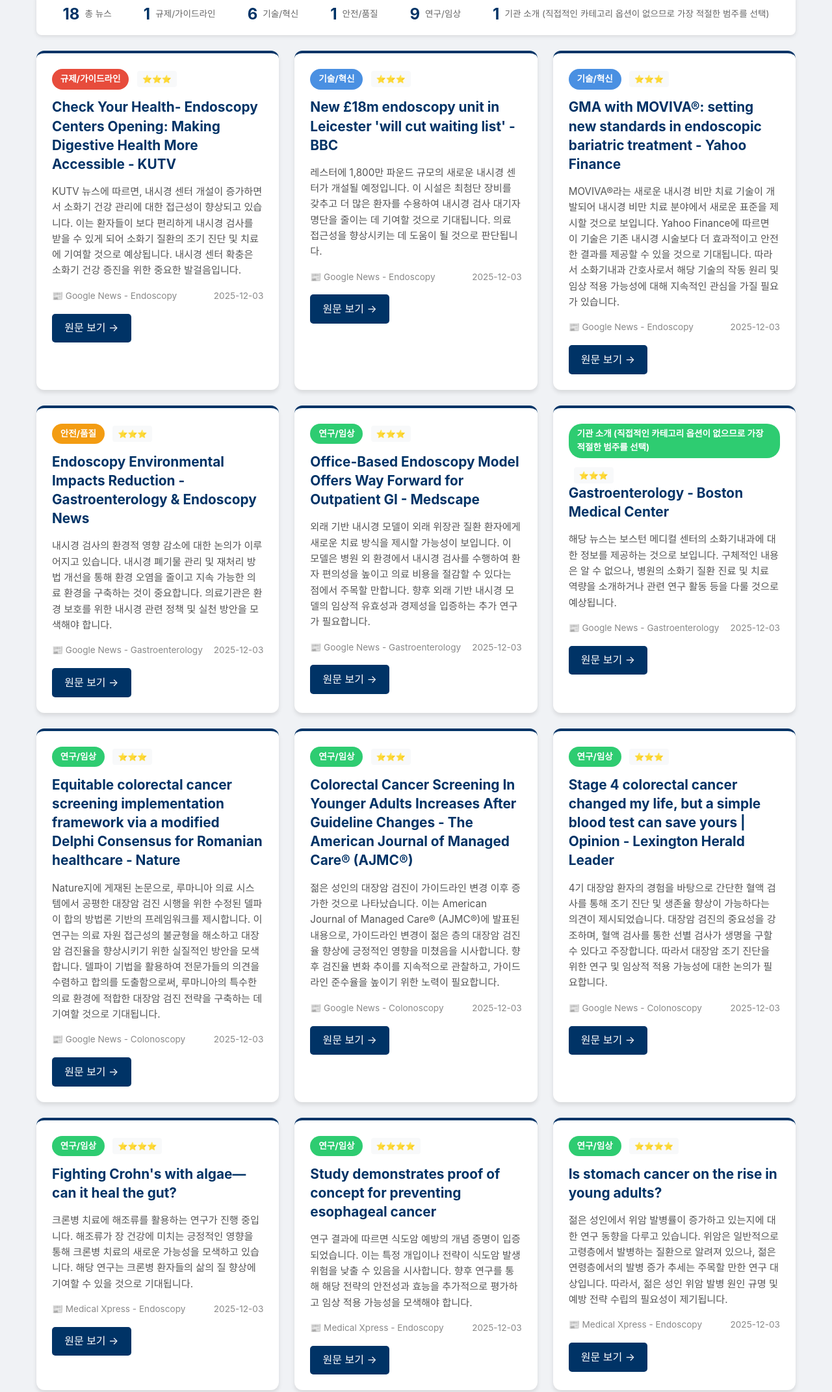
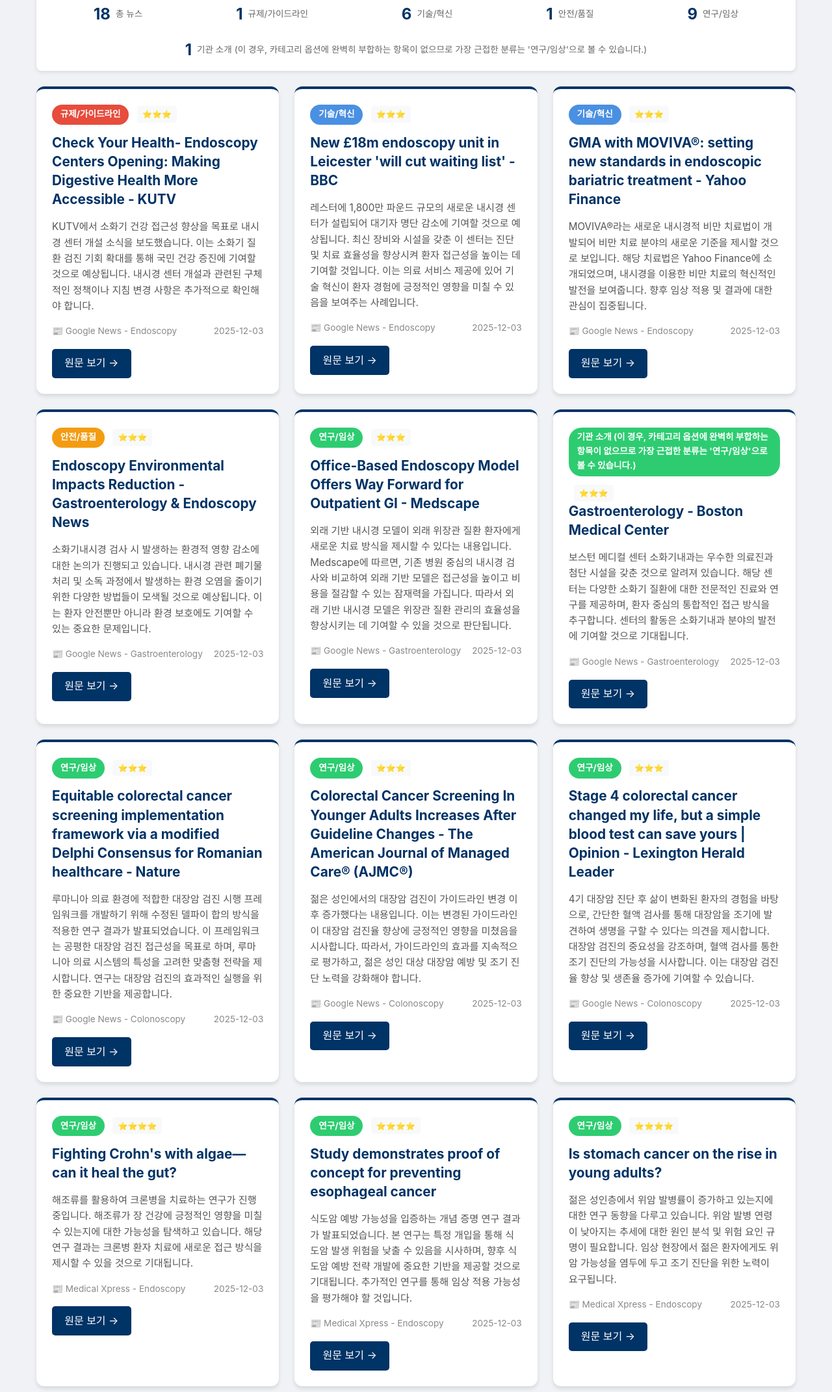
Before and after one commit to lumenmedi/lumenmedi, a plain HTML site: page index.html in a window 1280 px wide. Shown: the part 153-2295 px from the top of the page at 65% size. Drawn offline with Linux system fonts and the light colour scheme.

Commit message:
🚀 Daily Update: 2025-12-03 06:50 UTC

```diff
--- a/index.html
+++ b/index.html
@@ -107,7 +107,7 @@
 
             <div class="stat-item">
                 <span class="number">1</span>
-                <span class="label">기관 소개 (직접적인 카테고리 옵션이 없으므로 가장 적절한 범주를 선택)</span>
+                <span class="label">기관 소개 (이 경우, 카테고리 옵션에 완벽히 부합하는 항목이 없으므로 가장 근접한 분류는 '연구/임상'으로 볼 수 있습니다.)</span>
             </div>
 
         </div>
@@ -119,7 +119,7 @@
                 <span class="tag tag-regulation">규제/가이드라인</span>
                 <span class="source-badge">⭐⭐⭐</span>
                 <h3 class="title">Check Your Health- Endoscopy Centers Opening: Making Digestive Health More Accessible - KUTV</h3>
-                <p class="summary">KUTV 뉴스에 따르면, 내시경 센터 개설이 증가하면서 소화기 건강 관리에 대한 접근성이 향상되고 있습니다. 이는 환자들이 보다 편리하게 내시경 검사를 받을 수 있게 되어 소화기 질환의 조기 진단 및 치료에 기여할 것으로 예상됩니다. 내시경 센터 확충은 소화기 건강 증진을 위한 중요한 발걸음입니다.</p>
+                <p class="summary">KUTV에서 소화기 건강 접근성 향상을 목표로 내시경 센터 개설 소식을 보도했습니다. 이는 소화기 질환 검진 기회 확대를 통해 국민 건강 증진에 기여할 것으로 예상됩니다. 내시경 센터 개설과 관련된 구체적인 정책이나 지침 변경 사항은 추가적으로 확인해야 합니다.</p>
                 <div class="meta">
                     <span>📰 Google News - Endoscopy</span>
                     <span>2025-12-03</span>
@@ -131,7 +131,7 @@
                 <span class="tag tag-tech">기술/혁신</span>
                 <span class="source-badge">⭐⭐⭐</span>
                 <h3 class="title">New £18m endoscopy unit in Leicester 'will cut waiting list' - BBC</h3>
-                <p class="summary">레스터에 1,800만 파운드 규모의 새로운 내시경 센터가 개설될 예정입니다. 이 시설은 최첨단 장비를 갖추고 더 많은 환자를 수용하여 내시경 검사 대기자 명단을 줄이는 데 기여할 것으로 기대됩니다. 의료 접근성을 향상시키는 데 도움이 될 것으로 판단됩니다.</p>
+                <p class="summary">레스터에 1,800만 파운드 규모의 새로운 내시경 센터가 설립되어 대기자 명단 감소에 기여할 것으로 예상됩니다. 최신 장비와 시설을 갖춘 이 센터는 진단 및 치료 효율성을 향상시켜 환자 접근성을 높이는 데 기여할 것입니다. 이는 의료 서비스 제공에 있어 기술 혁신이 환자 경험에 긍정적인 영향을 미칠 수 있음을 보여주는 사례입니다.</p>
                 <div class="meta">
                     <span>📰 Google News - Endoscopy</span>
                     <span>2025-12-03</span>
@@ -143,7 +143,7 @@
                 <span class="tag tag-tech">기술/혁신</span>
                 <span class="source-badge">⭐⭐⭐</span>
                 <h3 class="title">GMA with MOVIVA®: setting new standards in endoscopic bariatric treatment - Yahoo Finance</h3>
-                <p class="summary">MOVIVA®라는 새로운 내시경 비만 치료 기술이 개발되어 내시경 비만 치료 분야에서 새로운 표준을 제시할 것으로 보입니다. Yahoo Finance에 따르면 이 기술은 기존 내시경 시술보다 더 효과적이고 안전한 결과를 제공할 수 있을 것으로 기대됩니다. 따라서 소화기내과 간호사로서 해당 기술의 작동 원리 및 임상 적용 가능성에 대해 지속적인 관심을 가질 필요가 있습니다.</p>
+                <p class="summary">MOVIVA®라는 새로운 내시경적 비만 치료법이 개발되어 비만 치료 분야의 새로운 기준을 제시할 것으로 보입니다. 해당 치료법은 Yahoo Finance에 소개되었으며, 내시경을 이용한 비만 치료의 혁신적인 발전을 보여줍니다. 향후 임상 적용 및 결과에 대한 관심이 집중됩니다.</p>
                 <div class="meta">
                     <span>📰 Google News - Endoscopy</span>
                     <span>2025-12-03</span>
@@ -155,7 +155,7 @@
                 <span class="tag tag-safety">안전/품질</span>
                 <span class="source-badge">⭐⭐⭐</span>
                 <h3 class="title">Endoscopy Environmental Impacts Reduction - Gastroenterology & Endoscopy News</h3>
-                <p class="summary">내시경 검사의 환경적 영향 감소에 대한 논의가 이루어지고 있습니다. 내시경 폐기물 관리 및 재처리 방법 개선을 통해 환경 오염을 줄이고 지속 가능한 의료 환경을 구축하는 것이 중요합니다. 의료기관은 환경 보호를 위한 내시경 관련 정책 및 실천 방안을 모색해야 합니다.</p>
+                <p class="summary">소화기내시경 검사 시 발생하는 환경적 영향 감소에 대한 논의가 진행되고 있습니다. 내시경 관련 폐기물 처리 및 소독 과정에서 발생하는 환경 오염을 줄이기 위한 다양한 방법들이 모색될 것으로 예상됩니다. 이는 환자 안전뿐만 아니라 환경 보호에도 기여할 수 있는 중요한 문제입니다.</p>
                 <div class="meta">
                     <span>📰 Google News - Gastroenterology</span>
                     <span>2025-12-03</span>
@@ -167,7 +167,7 @@
                 <span class="tag tag-research">연구/임상</span>
                 <span class="source-badge">⭐⭐⭐</span>
                 <h3 class="title">Office-Based Endoscopy Model Offers Way Forward for Outpatient GI - Medscape</h3>
-                <p class="summary">외래 기반 내시경 모델이 외래 위장관 질환 환자에게 새로운 치료 방식을 제시할 가능성이 보입니다. 이 모델은 병원 외 환경에서 내시경 검사를 수행하여 환자 편의성을 높이고 의료 비용을 절감할 수 있다는 점에서 주목할 만합니다. 향후 외래 기반 내시경 모델의 임상적 유효성과 경제성을 입증하는 추가 연구가 필요합니다.</p>
+                <p class="summary">외래 기반 내시경 모델이 외래 위장관 질환 환자에게 새로운 치료 방식을 제시할 수 있다는 내용입니다. Medscape에 따르면, 기존 병원 중심의 내시경 검사와 비교하여 외래 기반 모델은 접근성을 높이고 비용을 절감할 수 있는 잠재력을 가집니다. 따라서 외래 기반 내시경 모델은 위장관 질환 관리의 효율성을 향상시키는 데 기여할 수 있을 것으로 판단됩니다.</p>
                 <div class="meta">
                     <span>📰 Google News - Gastroenterology</span>
                     <span>2025-12-03</span>
@@ -176,10 +176,10 @@
             </div>
 
             <div class="card">
-                <span class="tag tag-research">기관 소개 (직접적인 카테고리 옵션이 없으므로 가장 적절한 범주를 선택)</span>
+                <span class="tag tag-research">기관 소개 (이 경우, 카테고리 옵션에 완벽히 부합하는 항목이 없으므로 가장 근접한 분류는 '연구/임상'으로 볼 수 있습니다.)</span>
                 <span class="source-badge">⭐⭐⭐</span>
                 <h3 class="title">Gastroenterology - Boston Medical Center</h3>
-                <p class="summary">해당 뉴스는 보스턴 메디컬 센터의 소화기내과에 대한 정보를 제공하는 것으로 보입니다. 구체적인 내용은 알 수 없으나, 병원의 소화기 질환 진료 및 치료 역량을 소개하거나 관련 연구 활동 등을 다룰 것으로 예상됩니다.</p>
+                <p class="summary">보스턴 메디컬 센터 소화기내과는 우수한 의료진과 첨단 시설을 갖춘 것으로 알려져 있습니다. 해당 센터는 다양한 소화기 질환에 대한 전문적인 진료와 연구를 제공하며, 환자 중심의 통합적인 접근 방식을 추구합니다. 센터의 활동은 소화기내과 분야의 발전에 기여할 것으로 기대됩니다.</p>
                 <div class="meta">
                     <span>📰 Google News - Gastroenterology</span>
                     <span>2025-12-03</span>
@@ -191,7 +191,7 @@
                 <span class="tag tag-research">연구/임상</span>
                 <span class="source-badge">⭐⭐⭐</span>
                 <h3 class="title">Equitable colorectal cancer screening implementation framework via a modified Delphi Consensus for Romanian healthcare - Nature</h3>
-                <p class="summary">Nature지에 게재된 논문으로, 루마니아 의료 시스템에서 공평한 대장암 검진 시행을 위한 수정된 델파이 합의 방법론 기반의 프레임워크를 제시합니다. 이 연구는 의료 자원 접근성의 불균형을 해소하고 대장암 검진율을 향상시키기 위한 실질적인 방안을 모색합니다. 델파이 기법을 활용하여 전문가들의 의견을 수렴하고 합의를 도출함으로써, 루마니아의 특수한 의료 환경에 적합한 대장암 검진 전략을 구축하는 데 기여할 것으로 기대됩니다.</p>
+                <p class="summary">루마니아 의료 환경에 적합한 대장암 검진 시행 프레임워크를 개발하기 위해 수정된 델파이 합의 방식을 적용한 연구 결과가 발표되었습니다. 이 프레임워크는 공평한 대장암 검진 접근성을 목표로 하며, 루마니아 의료 시스템의 특성을 고려한 맞춤형 전략을 제시합니다. 연구는 대장암 검진의 효과적인 실행을 위한 중요한 기반을 제공합니다.</p>
                 <div class="meta">
                     <span>📰 Google News - Colonoscopy</span>
                     <span>2025-12-03</span>
@@ -203,7 +203,7 @@
                 <span class="tag tag-research">연구/임상</span>
                 <span class="source-badge">⭐⭐⭐</span>
                 <h3 class="title">Colorectal Cancer Screening In Younger Adults Increases After Guideline Changes - The American Journal of Managed Care® (AJMC®)</h3>
-                <p class="summary">젊은 성인의 대장암 검진이 가이드라인 변경 이후 증가한 것으로 나타났습니다. 이는 American Journal of Managed Care® (AJMC®)에 발표된 내용으로, 가이드라인 변경이 젊은 층의 대장암 검진율 향상에 긍정적인 영향을 미쳤음을 시사합니다. 향후 검진율 변화 추이를 지속적으로 관찰하고, 가이드라인 준수율을 높이기 위한 노력이 필요합니다.</p>
+                <p class="summary">젊은 성인에서의 대장암 검진이 가이드라인 변경 이후 증가했다는 내용입니다. 이는 변경된 가이드라인이 대장암 검진율 향상에 긍정적인 영향을 미쳤음을 시사합니다. 따라서, 가이드라인의 효과를 지속적으로 평가하고, 젊은 성인 대상 대장암 예방 및 조기 진단 노력을 강화해야 합니다.</p>
                 <div class="meta">
                     <span>📰 Google News - Colonoscopy</span>
                     <span>2025-12-03</span>
@@ -215,7 +215,7 @@
                 <span class="tag tag-research">연구/임상</span>
                 <span class="source-badge">⭐⭐⭐</span>
                 <h3 class="title">Stage 4 colorectal cancer changed my life, but a simple blood test can save yours | Opinion - Lexington Herald Leader</h3>
-                <p class="summary">4기 대장암 환자의 경험을 바탕으로 간단한 혈액 검사를 통해 조기 진단 및 생존율 향상이 가능하다는 의견이 제시되었습니다. 대장암 검진의 중요성을 강조하며, 혈액 검사를 통한 선별 검사가 생명을 구할 수 있다고 주장합니다. 따라서 대장암 조기 진단을 위한 연구 및 임상적 적용 가능성에 대한 논의가 필요합니다.</p>
+                <p class="summary">4기 대장암 진단 후 삶이 변화된 환자의 경험을 바탕으로, 간단한 혈액 검사를 통해 대장암을 조기에 발견하여 생명을 구할 수 있다는 의견을 제시합니다. 대장암 검진의 중요성을 강조하며, 혈액 검사를 통한 조기 진단의 가능성을 시사합니다. 이는 대장암 검진율 향상 및 생존율 증가에 기여할 수 있습니다.</p>
                 <div class="meta">
                     <span>📰 Google News - Colonoscopy</span>
                     <span>2025-12-03</span>
@@ -227,7 +227,7 @@
                 <span class="tag tag-research">연구/임상</span>
                 <span class="source-badge">⭐⭐⭐⭐</span>
                 <h3 class="title">Fighting Crohn's with algae—can it heal the gut?</h3>
-                <p class="summary">크론병 치료에 해조류를 활용하는 연구가 진행 중입니다. 해조류가 장 건강에 미치는 긍정적인 영향을 통해 크론병 치료의 새로운 가능성을 모색하고 있습니다. 해당 연구는 크론병 환자들의 삶의 질 향상에 기여할 수 있을 것으로 기대됩니다.</p>
+                <p class="summary">해조류를 활용하여 크론병을 치료하는 연구가 진행 중입니다. 해조류가 장 건강에 긍정적인 영향을 미칠 수 있는지에 대한 가능성을 탐색하고 있습니다. 해당 연구 결과는 크론병 환자 치료에 새로운 접근 방식을 제시할 수 있을 것으로 기대됩니다.</p>
                 <div class="meta">
                     <span>📰 Medical Xpress - Endoscopy</span>
                     <span>2025-12-03</span>
@@ -239,7 +239,7 @@
                 <span class="tag tag-research">연구/임상</span>
                 <span class="source-badge">⭐⭐⭐⭐</span>
                 <h3 class="title">Study demonstrates proof of concept for preventing esophageal cancer</h3>
-                <p class="summary">연구 결과에 따르면 식도암 예방의 개념 증명이 입증되었습니다. 이는 특정 개입이나 전략이 식도암 발생 위험을 낮출 수 있음을 시사합니다. 향후 연구를 통해 해당 전략의 안전성과 효능을 추가적으로 평가하고 임상 적용 가능성을 모색해야 합니다.</p>
+                <p class="summary">식도암 예방 가능성을 입증하는 개념 증명 연구 결과가 발표되었습니다. 본 연구는 특정 개입을 통해 식도암 발생 위험을 낮출 수 있음을 시사하며, 향후 식도암 예방 전략 개발에 중요한 기반을 제공할 것으로 기대됩니다. 추가적인 연구를 통해 임상 적용 가능성을 평가해야 할 것입니다.</p>
                 <div class="meta">
                     <span>📰 Medical Xpress - Endoscopy</span>
                     <span>2025-12-03</span>
@@ -251,7 +251,7 @@
                 <span class="tag tag-research">연구/임상</span>
                 <span class="source-badge">⭐⭐⭐⭐</span>
                 <h3 class="title">Is stomach cancer on the rise in young adults?</h3>
-                <p class="summary">젊은 성인에서 위암 발병률이 증가하고 있는지에 대한 연구 동향을 다루고 있습니다. 위암은 일반적으로 고령층에서 발병하는 질환으로 알려져 있으나, 젊은 연령층에서의 발병 증가 추세는 주목할 만한 연구 대상입니다. 따라서, 젊은 성인 위암 발병 원인 규명 및 예방 전략 수립의 필요성이 제기됩니다.</p>
+                <p class="summary">젊은 성인층에서 위암 발병률이 증가하고 있는지에 대한 연구 동향을 다루고 있습니다. 위암 발병 연령이 낮아지는 추세에 대한 원인 분석 및 위험 요인 규명이 필요합니다. 임상 현장에서 젊은 환자에게도 위암 가능성을 염두에 두고 조기 진단을 위한 노력이 요구됩니다.</p>
                 <div class="meta">
                     <span>📰 Medical Xpress - Endoscopy</span>
                     <span>2025-12-03</span>
@@ -263,7 +263,7 @@
                 <span class="tag tag-tech">기술/혁신</span>
                 <span class="source-badge">⭐⭐⭐⭐</span>
                 <h3 class="title">Reaching the unreachable: Endoscopy technique opens route to deep lung tumors</h3>
-                <p class="summary">접근이 어려웠던 깊숙한 폐 종양에 접근할 수 있는 새로운 내시경 기술이 개발되었습니다. 이 기술은 기존의 방법으로는 도달하기 어려웠던 폐 종양 진단 및 치료의 새로운 가능성을 열어줍니다. 향후 폐암 진단 및 치료에 획기적인 발전을 가져올 것으로 기대됩니다.</p>
+                <p class="summary">접근하기 어려웠던 깊숙한 폐 종양에 접근할 수 있는 새로운 내시경 기술이 개발되었습니다. 이 기술은 기존의 내시경으로는 도달하기 어려웠던 폐 깊숙한 곳의 종양 진단 및 치료에 새로운 가능성을 열어줍니다. 향후 폐암 진단 및 치료 분야에 혁신적인 변화를 가져올 것으로 기대됩니다.</p>
                 <div class="meta">
                     <span>📰 Medical Xpress - Endoscopy</span>
                     <span>2025-12-03</span>
@@ -275,7 +275,7 @@
                 <span class="tag tag-research">연구/임상</span>
                 <span class="source-badge">⭐⭐⭐⭐</span>
                 <h3 class="title">Ultra-processed foods tied to higher rates of early-onset colorectal cancer precursors in adults</h3>
-                <p class="summary">가공식품 섭취가 성인에게서 조기 발병 대장암 전구체의 높은 발생률과 연관성이 있다는 연구 결과가 발표되었습니다. 이는 가공식품 섭취와 대장암 발병 위험 사이의 잠재적 연관성을 시사하며, 식습관 개선의 중요성을 강조합니다. 향후 추가 연구를 통해 인과관계를 명확히 하고, 식생활 가이드라인에 반영할 필요가 있습니다.</p>
+                <p class="summary">초가공식품 섭취가 성인의 조기 발병 대장암 전구체 발생률 증가와 관련 있다는 연구 결과가 발표되었습니다. 이는 식습관이 대장암 발병 위험에 미치는 영향을 시사하며, 초가공식품 섭취를 줄이는 것이 대장암 예방에 중요할 수 있음을 보여줍니다. 따라서 환자들에게 초가공식품 섭취의 위험성을 교육하고 건강한 식습관을 장려하는 것이 중요합니다.</p>
                 <div class="meta">
                     <span>📰 Medical Xpress - Endoscopy</span>
                     <span>2025-12-03</span>
@@ -287,7 +287,7 @@
                 <span class="tag tag-tech">기술/혁신</span>
                 <span class="source-badge">⭐⭐⭐⭐</span>
                 <h3 class="title">Experts launch digital hub to transform bowel cancer prevention and care</h3>
-                <p class="summary">전문가들이 대장암 예방 및 치료 혁신을 위한 디지털 허브를 구축했습니다. 이 허브는 디지털 기술을 활용하여 대장암 예방, 진단, 치료 전반에 걸쳐 환자 맞춤형 서비스를 제공하고, 의료진의 의사 결정을 지원할 것으로 기대됩니다. 궁극적으로 대장암 환자의 생존율 향상과 삶의 질 개선에 기여할 수 있습니다.</p>
+                <p class="summary">전문가들이 대장암 예방 및 관리를 혁신하기 위한 디지털 허브를 출범했습니다. 이 허브는 디지털 기술을 활용하여 대장암 예방, 진단, 치료 전반에 걸쳐 환자 중심의 서비스를 제공하고 의료진의 역량을 강화하는 것을 목표로 합니다. 궁극적으로 대장암 관련 사망률 감소와 환자 삶의 질 향상에 기여할 것으로 기대됩니다.</p>
                 <div class="meta">
                     <span>📰 News-Medical - Endoscopy</span>
                     <span>2025-12-03</span>
@@ -299,7 +299,7 @@
                 <span class="tag tag-research">연구/임상</span>
                 <span class="source-badge">⭐⭐⭐⭐</span>
                 <h3 class="title">Johns Hopkins study links mild pancreatic duct dilatation to higher cancer risk</h3>
-                <p class="summary">존스 홉킨스 연구 결과, 경미한 췌관 확장(mild pancreatic duct dilatation)이 췌장암 발병 위험 증가와 연관성이 있는 것으로 나타났습니다. 이는 췌관 확장이 췌장암의 조기 진단 및 예방에 중요한 지표가 될 수 있음을 시사합니다. 따라서 해당 연구 결과는 고위험군 선별 및 추적 관찰 전략 수립에 기여할 수 있을 것으로 판단됩니다.</p>
+                <p class="summary">존스홉킨스 연구 결과, 경미한 췌관 확장증이 췌장암 발병 위험 증가와 관련이 있는 것으로 나타났습니다. 본 연구는 췌관 확장증의 정도와 암 위험 사이의 연관성을 밝혀 췌장암 조기 진단 및 예방 전략 개발에 중요한 정보를 제공합니다. 향후 추가 연구를 통해 췌관 확장증을 가진 환자군에 대한 맞춤형 관리 방안 마련이 필요합니다.</p>
                 <div class="meta">
                     <span>📰 News-Medical - Endoscopy</span>
                     <span>2025-12-03</span>
@@ -311,7 +311,7 @@
                 <span class="tag tag-tech">기술/혁신</span>
                 <span class="source-badge">⭐⭐⭐⭐</span>
                 <h3 class="title">Ingestible capsule developed for the diagnosis of acute mesenteric ischemia</h3>
-                <p class="summary">급성 장간막 허혈 진단을 위한 삼킬 수 있는 캡슐이 개발되었습니다. 이 캡슐은 기존의 침습적인 진단 방법을 대체하여 환자의 불편함을 줄이고 진단 과정을 간소화할 수 있습니다. 새로운 캡슐 기술은 소화기내과 분야의 진단 정확성과 효율성을 향상시키는 데 기여할 것으로 예상됩니다.</p>
+                <p class="summary">급성 장간막 허혈 진단을 위한 삼킬 수 있는 캡슐이 개발되었습니다. 이 캡슐은 기존의 침습적인 진단 방식 대신 환자가 간편하게 삼켜서 장내 상태를 모니터링할 수 있도록 설계되었습니다. 새로운 기술을 통해 급성 장간막 허혈의 조기 진단 및 치료에 기여할 것으로 기대됩니다.</p>
                 <div class="meta">
                     <span>📰 News-Medical - Endoscopy</span>
                     <span>2025-12-03</span>
@@ -323,7 +323,7 @@
                 <span class="tag tag-tech">기술/혁신</span>
                 <span class="source-badge">⭐⭐⭐⭐</span>
                 <h3 class="title">Intelligent learning can accelerate global efforts to prevent cervical cancer</h3>
-                <p class="summary">인공지능 기반 학습 기술이 자궁경부암 예방을 위한 국제적 노력을 가속화할 수 있다는 내용입니다. AI는 자궁경부암 검진 및 진단 과정에서 효율성을 높여 조기 발견율을 향상시키고, 궁극적으로 예방 효과를 극대화하는 데 기여할 것으로 예상됩니다. 이는 자궁경부암 퇴치를 위한 중요한 발전을 의미합니다.</p>
+                <p class="summary">인공지능 기반 학습이 자궁경부암 예방을 위한 전 세계적 노력을 가속화할 수 있다는 내용입니다. AI 기술을 활용하여 자궁경부암 진단 및 예측의 정확도를 높이고, 효율적인 예방 전략 수립에 기여할 것으로 예상됩니다. 이는 자궁경부암 퇴치를 위한 중요한 도구가 될 수 있습니다.</p>
                 <div class="meta">
                     <span>📰 News-Medical - Endoscopy</span>
                     <span>2025-12-03</span>
```
